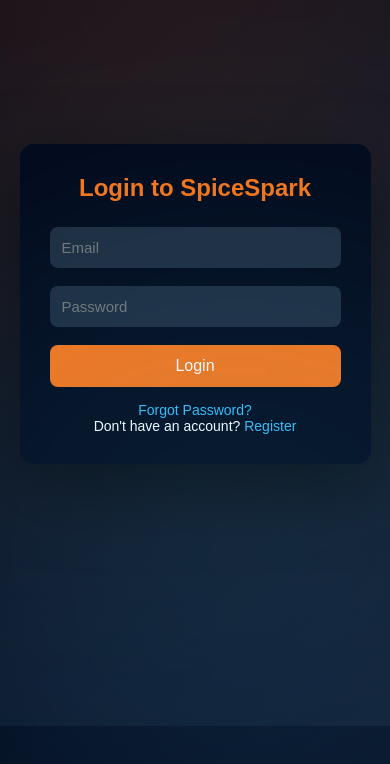
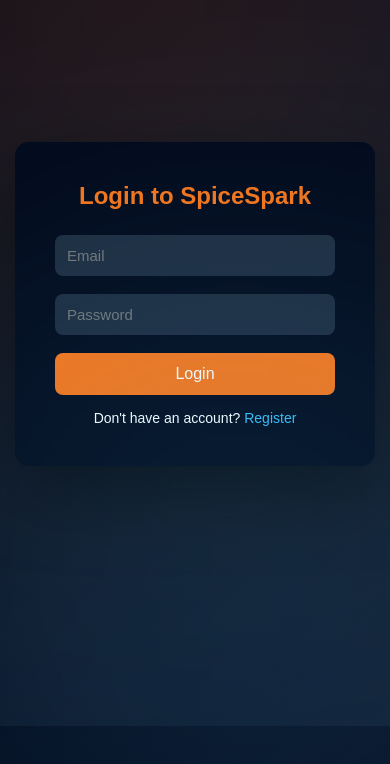
Before and after one commit to timothyasuke-prog/SpiceSpark, a website: page public/login.html in a window 390 px wide. Shown: the part 118-882 px from the top of the page. Drawn offline with Linux system fonts and the light colour scheme.

Commit message:
Update login.html

```diff
--- a/public/login.html
+++ b/public/login.html
@@ -20,10 +20,9 @@ display:flex;
 align-items:center;
 justify-content:center;
 background:linear-gradient(135deg,#020617,#0f172a);
-overflow:hidden;
 }
 
-/* animated glow background */
+/* glowing background */
 
 body::before{
 content:"";
@@ -59,7 +58,6 @@ border-radius:14px;
 width:360px;
 box-shadow:0 25px 70px rgba(0,0,0,0.6);
 color:white;
-animation:fadeIn 0.8s ease;
 }
 
 h2{
@@ -79,7 +77,6 @@ border-radius:8px;
 background:#1e293b;
 color:white;
 font-size:15px;
-transition:0.3s;
 }
 
 input:focus{
@@ -123,30 +120,6 @@ text-decoration:none;
 text-decoration:underline;
 }
 
-/* animation */
-
-@keyframes fadeIn{
-from{
-opacity:0;
-transform:translateY(20px);
-}
-to{
-opacity:1;
-transform:translateY(0);
-}
-}
-
-/* mobile */
-
-@media(max-width:450px){
-
-.container{
-width:90%;
-padding:30px;
-}
-
-}
-
 </style>
 </head>
 
@@ -156,11 +129,11 @@ padding:30px;
 
 <h2>Login to SpiceSpark</h2>
 
-<form id="loginForm">
+<form action="/login" method="POST">
 
-<input type="email" id="email" placeholder="Email" required>
+<input type="email" name="email" id="email" placeholder="Email" required>
 
-<input type="password" id="password" placeholder="Password" required>
+<input type="password" name="password" id="password" placeholder="Password" required>
 
 <button type="submit">Login</button>
 
@@ -168,15 +141,11 @@ padding:30px;
 
 <div class="links">
 
-<p><a href="forgot-password.html">Forgot Password?</a></p>
-
 <p>Don't have an account? <a href="register.html">Register</a></p>
 
 </div>
 
 </div>
 
-<script src="script.js"></script>
-
 </body>
 </html>
```
